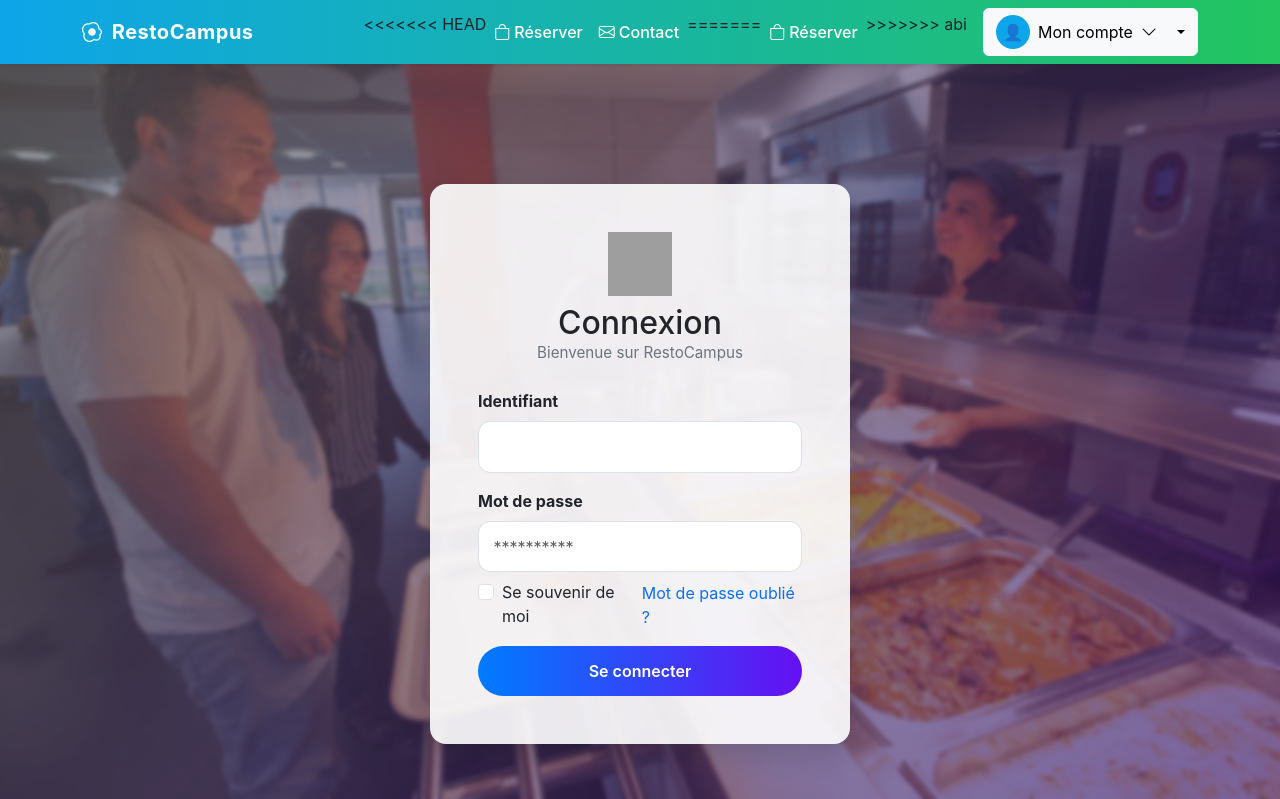
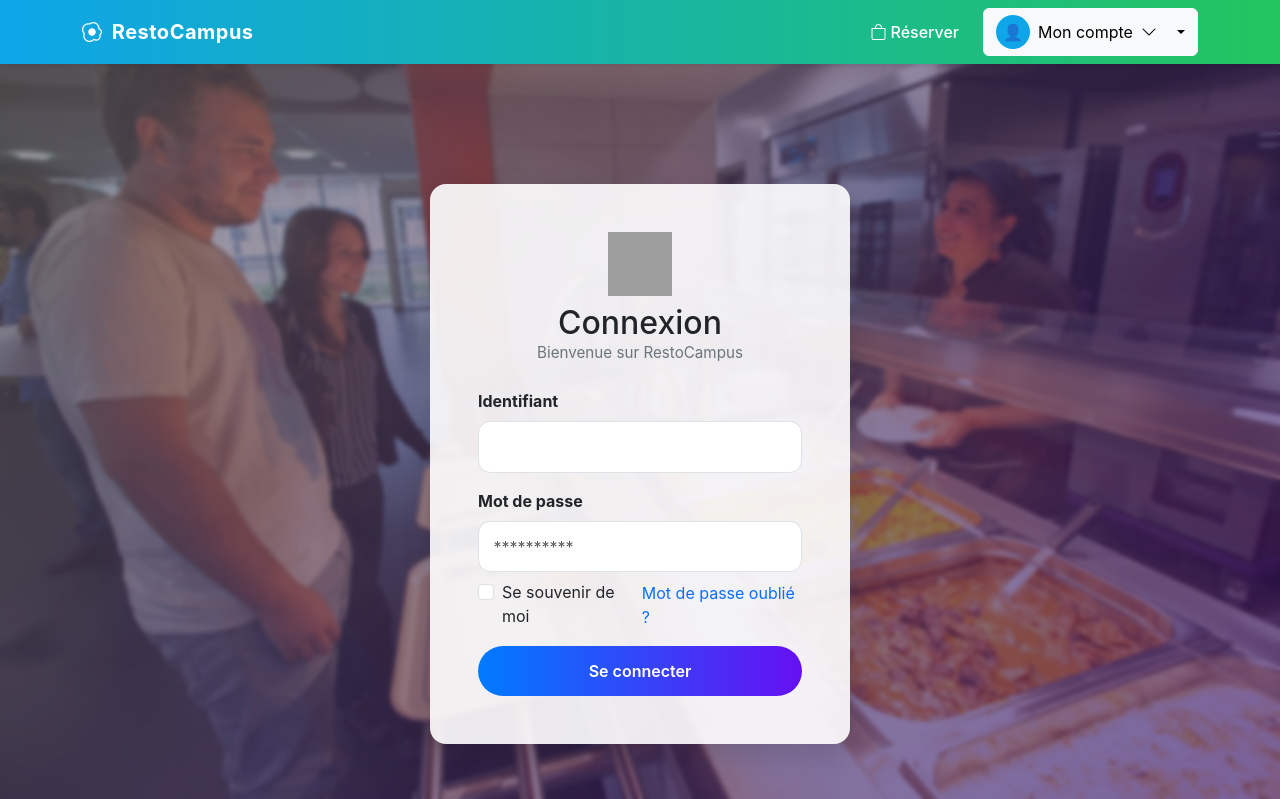
Before and after one commit to abigaelMartin/RestoCampus, a PHP site: page /public/index.php in a window 1280 px wide. Shown: the top 799 px of the page. Run offline with PHP 8.4, Linux system fonts and the light colour scheme; the visitor is signed in with stand-in values (Sample User, id 1); a stand-in replaces the project's code that opens the database connection; grey boxes are pictures that could not be loaded.

Commit message:
feat : update abi

```diff
--- a/app/views/layout/header.php
+++ b/app/views/layout/header.php
@@ -116,14 +116,9 @@ $displayName = trim(($user['prenom'] ?? '') . ' ' . ($user['nom'] ?? ''));
 
     <div class="collapse navbar-collapse" id="navMenu">
       <ul class="navbar-nav ms-auto mb-2 mb-lg-0">
-<<<<<<< HEAD
-        <li class="nav-item"><a class="nav-link" href="?controleur=reservation&action=liste"><i class="bi bi-bag me-1"></i>Réserver</a></li>
-        <li class="nav-item"><a class="nav-link" href="contact.php"><i class="bi bi-envelope me-1"></i>Contact</a></li>
-=======
 
 
         <li class="nav-item"><a class="nav-link" href="?controleur=reservation&action=liste"><i class="bi bi-bag me-1"></i>Réserver</a></li>
->>>>>>> abi
       </ul>
 
       <!-- Dropdown Mon compte (stylé) -->
```
